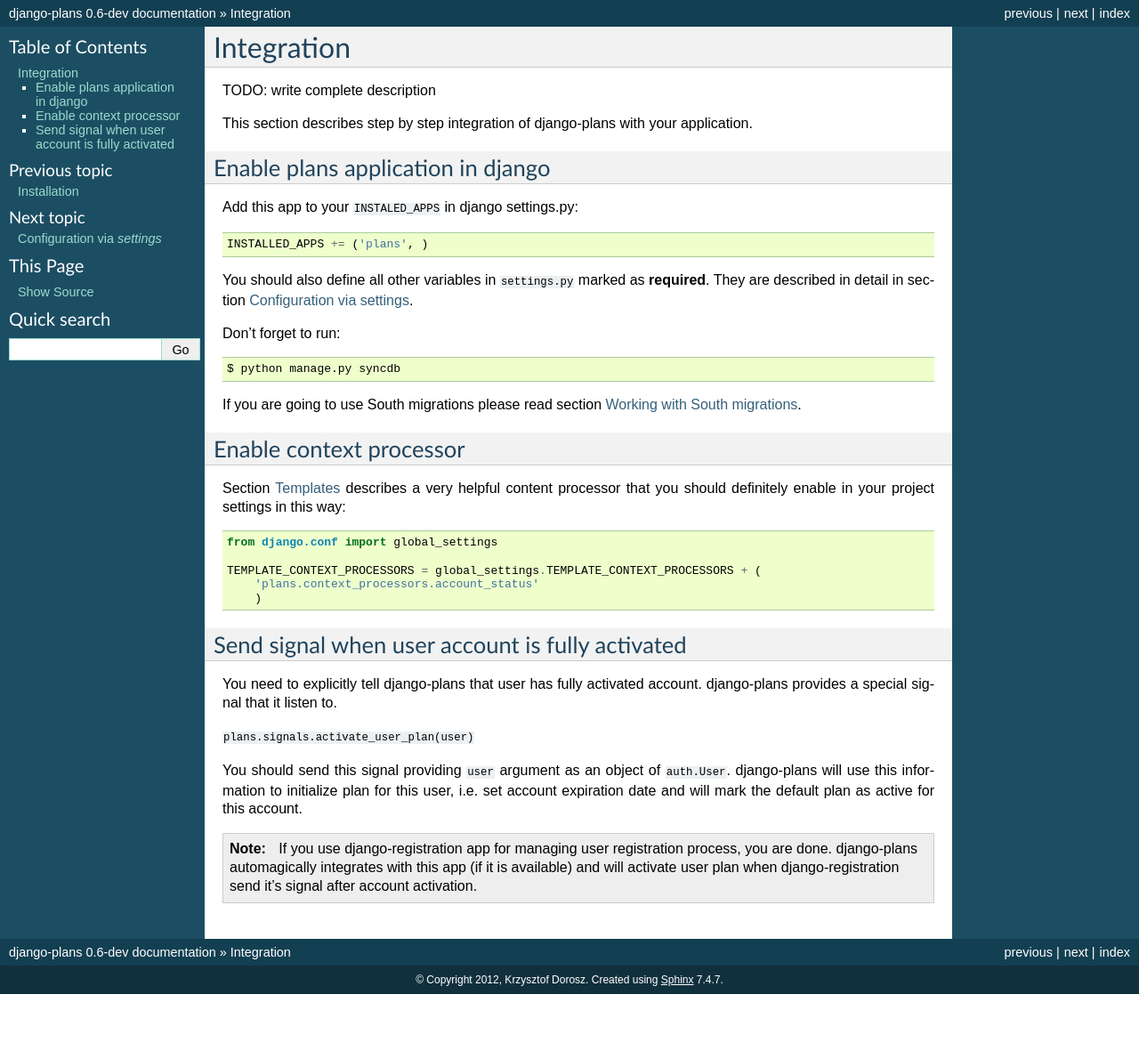
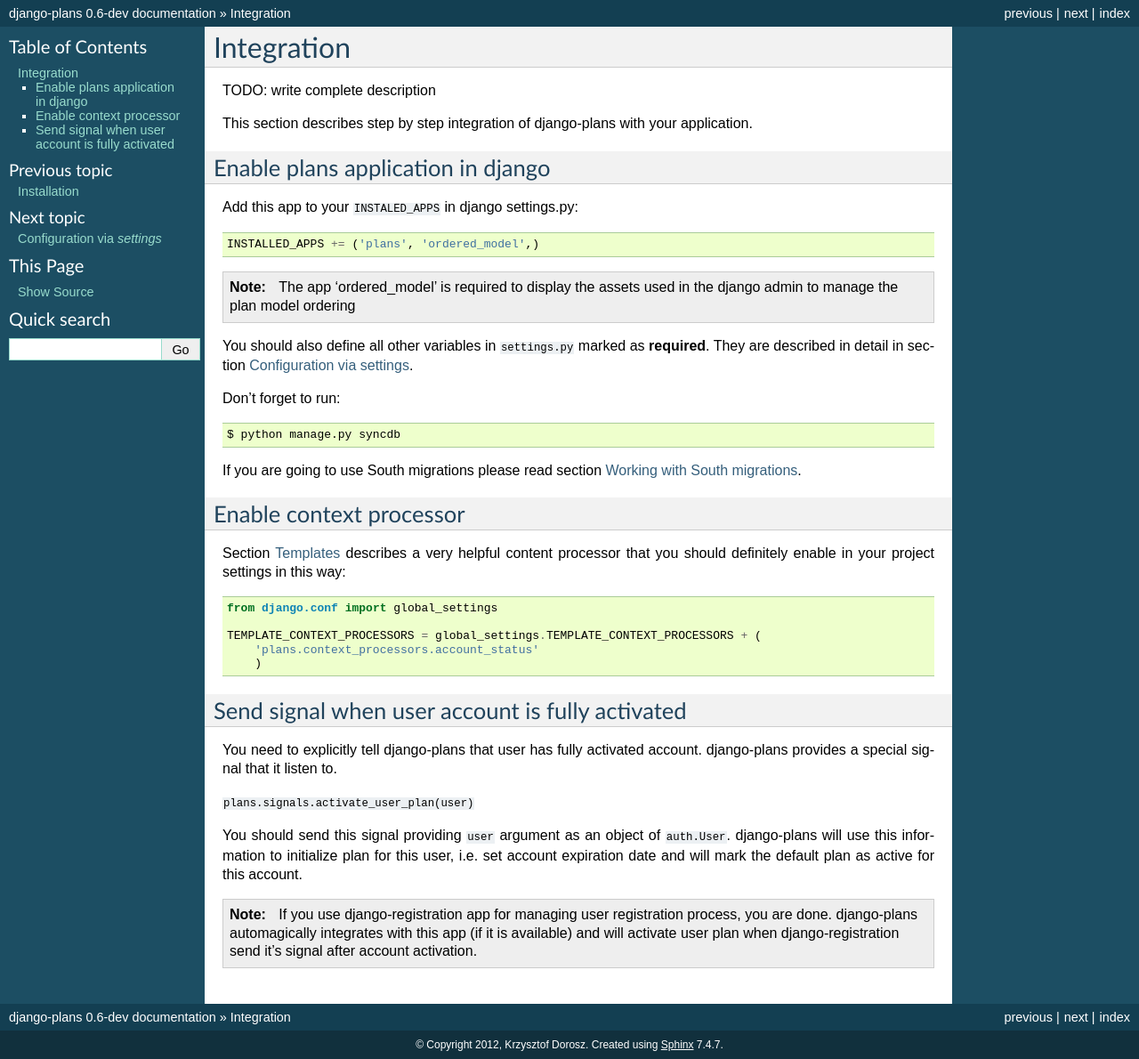
Before and after one commit to django-getpaid/django-plans, a Sphinx documentation site: the page built from docs/source/integration.rst, in a window 1280 px wide. Shown: the whole page at 89% size. Built offline with Sphinx 7.4.7, drawn with Linux system fonts in a browser that asks for light colours; before the commit the page ends 1117 px from its top, so only the background shows below that.

Commit message:
Add the necessity of `ordered_model` app to the doc

```diff
--- a/docs/source/integration.rst
+++ b/docs/source/integration.rst
@@ -11,7 +11,11 @@
 
 Add this app to your ``INSTALED_APPS`` in django settings.py::
 
-    INSTALLED_APPS += ('plans', )
+    INSTALLED_APPS += ('plans', 'ordered_model',)
+
+.. note::
+
+    The app 'ordered_model' is required to display the assets used in the django admin to manage the plan model ordering
 
 You should also define all other variables in ``settings.py`` marked as **required**.
 They are described in detail in section :doc:`settings`.
```
